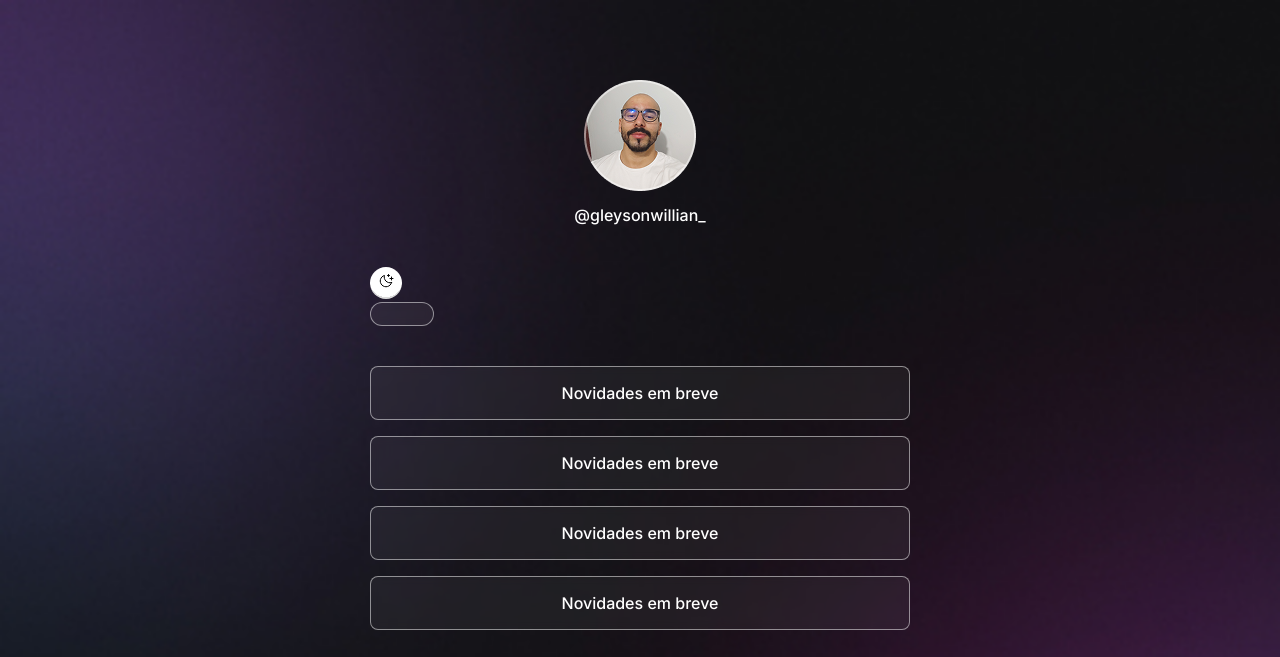
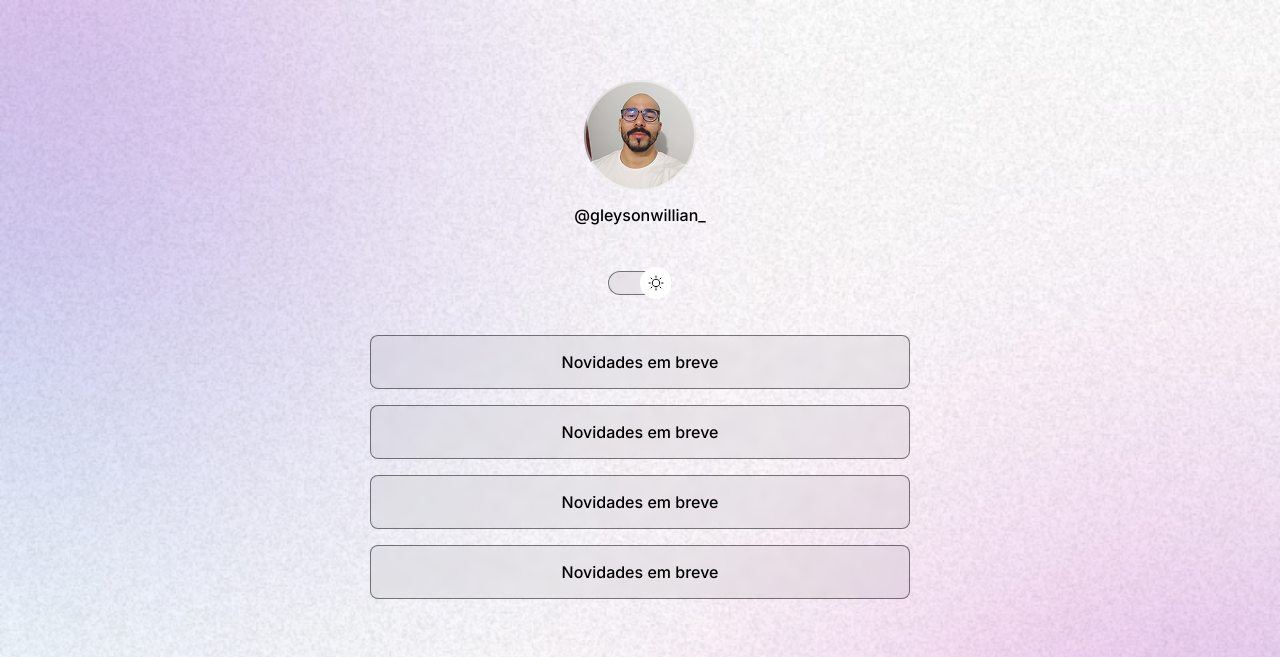
Before and after one commit to GleysonWillian/dev-links-darkmode, a plain HTML site: page index.html in a window 1280 px wide. Shown: the top 657 px of the page. Drawn offline with nearby package versions, Linux system fonts and the light colour scheme.

Commit message:
configuration light button

```diff
--- a/index.html
+++ b/index.html
@@ -1,5 +1,5 @@
 <!DOCTYPE html>
-<html lang="pt-br" class="">
+<html lang="pt-br" class="light">
   <head>
     <link rel="preconnect" href="https://fonts.googleapis.com" />
     <link rel="preconnect" href="https://fonts.gstatic.com" crossorigin />
--- a/style.css
+++ b/style.css
@@ -53,12 +53,28 @@ body * {
   margin-top: 8px;
 }
 
+#switch{
+  position: relative;
+  width: 64px;
+  margin: 4px auto;
+}
+
 #switch button {
   width: 32px;
   height: 32px;
   background: white var(--switch-bg-url) no-repeat center;
   border: 0;
   border-radius: 50%;
+  position: absolute;
+  top: 50%;
+  left: 0;
+  z-index: 1;
+  transform: translateY(-50%);
+}
+
+.light #switch button{
+  right: 0;
+  left: initial;
 }
 
 #switch span{
```
